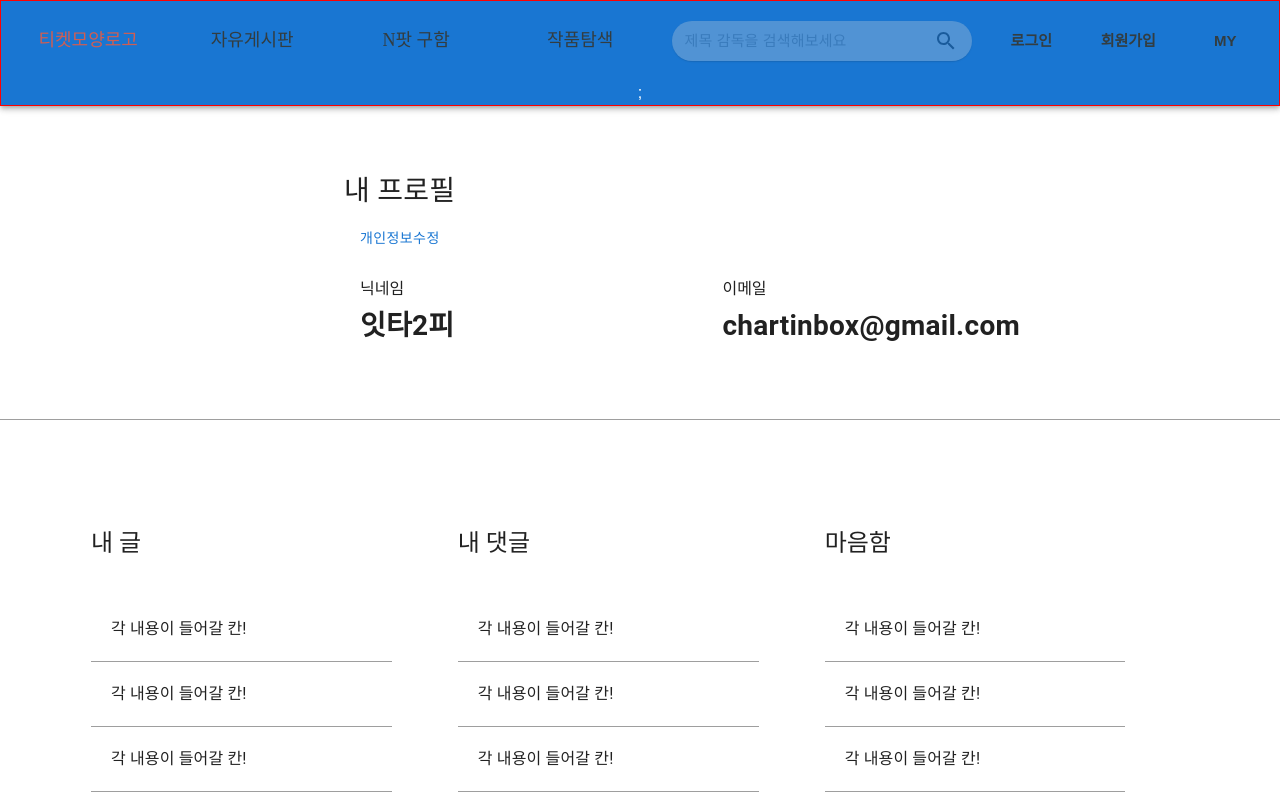
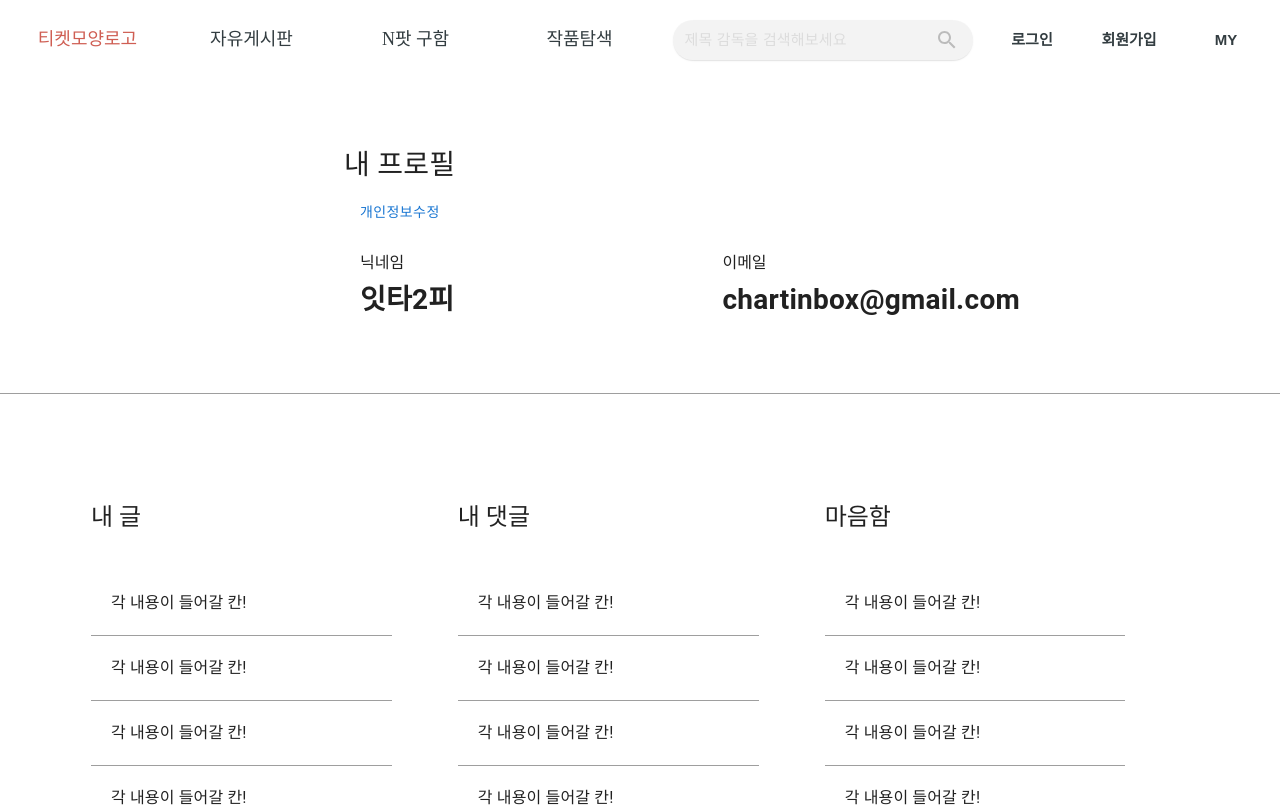
Before and after one commit to jiwoorld/ChartInBox-Front, a React (Create React App) app in the folder chart-in-box_fe/: page /mypage in a window 1280 px wide. Shown: the top 807 px of the page. Built offline with nearby package versions, Linux system fonts and the light colour scheme.

Commit message:
add MenuBar

```diff
--- a/chart-in-box_fe/src/pages/mypage/ChangeInfo.jsx
+++ b/chart-in-box_fe/src/pages/mypage/ChangeInfo.jsx
@@ -17,6 +17,7 @@ import Typography from '@mui/material/Typography';
 import Container from '@mui/material/Container';
 /* import Link from '@mui/material/Link';
  */ import { createTheme, ThemeProvider } from '@mui/material/styles';
+import MenuBar from '../../components/menubar/MenuBar';
 
 const FormHelperTexts = styled(FormHelperText)`
     width: 100%;
@@ -100,13 +101,14 @@ function ChangeInfo() {
     return (
         <ThemeProvider theme={theme}>
             <CssBaseline />
-            <AppBar position="relative">
+            {/* <AppBar position="relative">
                 <Toolbar>
                     <Typography variant="h6" color="inherit" noWrap>
                         위에 상단바 들어갈 칸 ~.~
                     </Typography>
                 </Toolbar>
-            </AppBar>
+            </AppBar> */}
+            <MenuBar></MenuBar>
             <main>
                 <Box
                     sx={{
--- a/chart-in-box_fe/src/pages/mypage/Mypage.jsx
+++ b/chart-in-box_fe/src/pages/mypage/Mypage.jsx
@@ -41,9 +41,9 @@ export default function Album() {
     return (
         <ThemeProvider theme={theme}>
             <CssBaseline />
-            <AppBar position="relative" sx={{ border: '1px solid red' }}>
-                <MenuBar></MenuBar>;
-            </AppBar>
+            {/* <AppBar position="relative" sx={{ border: '1px solid red' }}> */}
+            <MenuBar></MenuBar>
+            {/* </AppBar> */}
             <main>
                 {/* Hero unit */}
                 <Box
```
